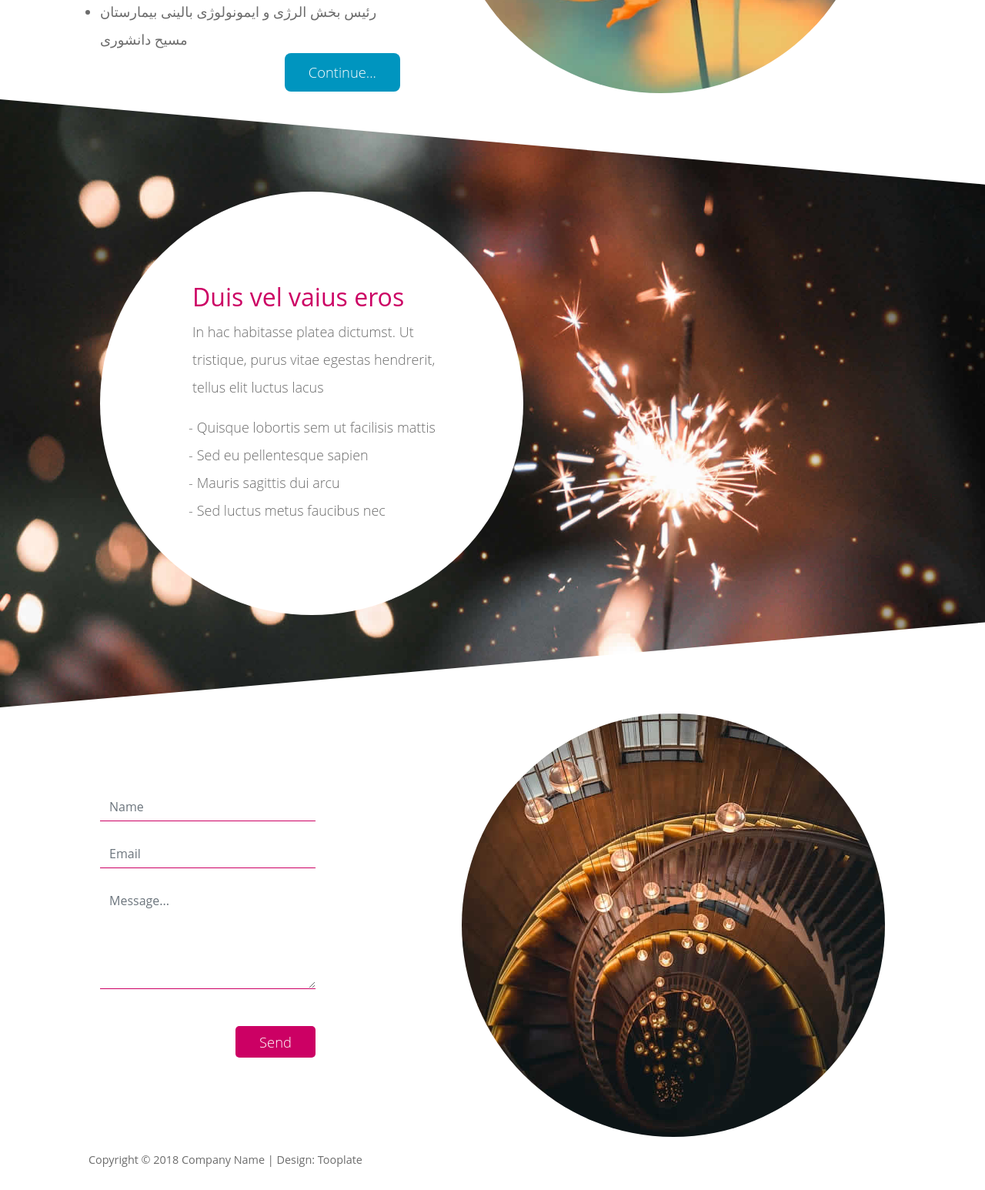
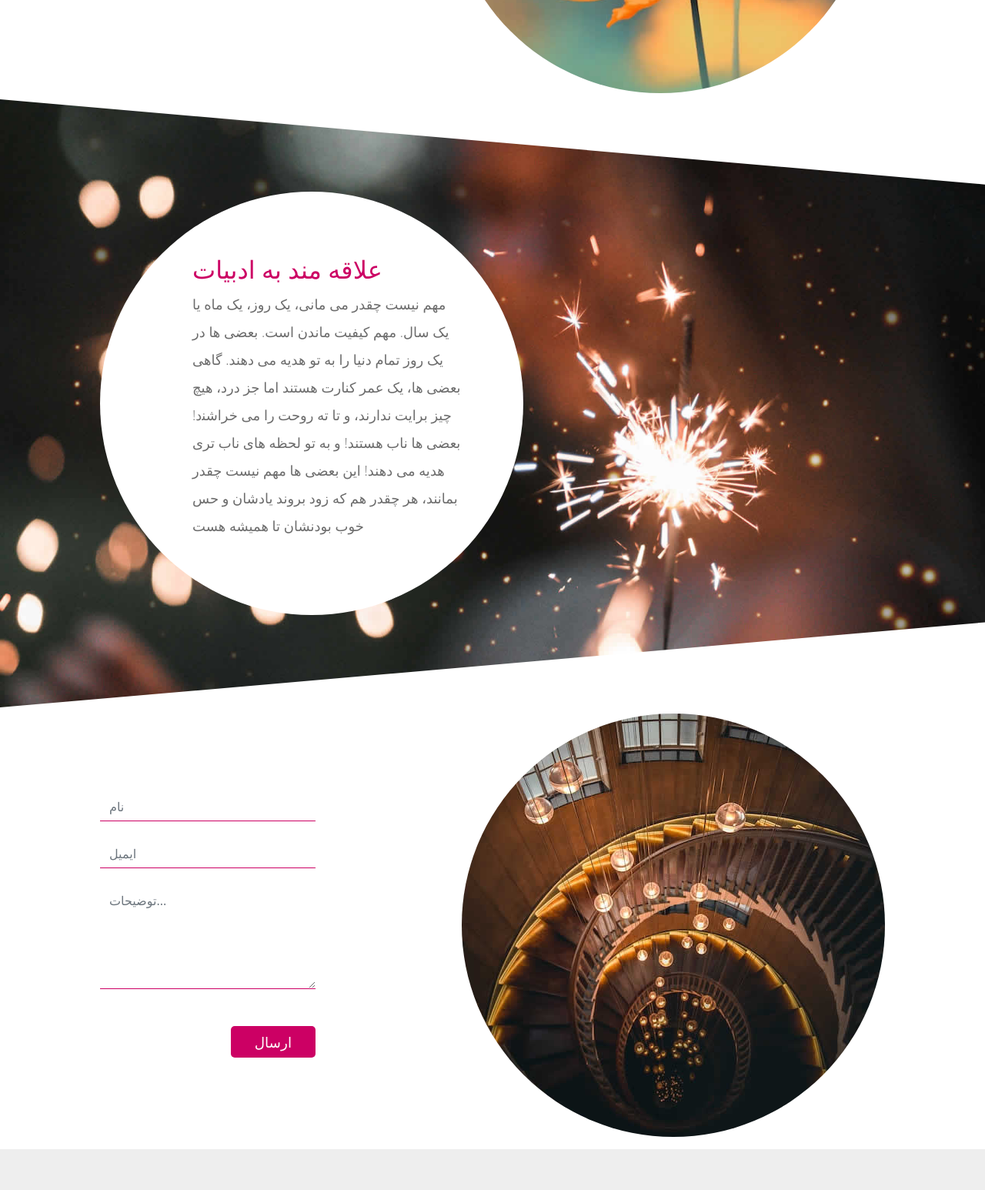
Before and after one commit to MisNazer75/MisNazer75.github.io, a plain HTML site: page index.html in a window 1280 px wide. Shown: the part 1186-2732 px from the top of the page at 77% size. After the commit the page ends 2679 px from the top, so only its background shows below. Drawn offline with Linux system fonts and the light colour scheme.

Commit message:
Update index.html

```diff
--- a/index.html
+++ b/index.html
@@ -43,9 +43,13 @@
                 <div class="row">
                     <div class="col-xl-5 col-lg-6 tm-flex-center-v tm-text-container tm-section-left">
                         <h2 class="tm-color-secondary mb-4">سوابق تحصیلی</h2>
-                        <ul><li>&nbsp; &nbsp;سید میترا ناظر – متولد&nbsp;<span dir="ltr">1375/5/28</span>&nbsp;در شهر مشهد</li><li><span dir="RTL">&nbsp;&nbsp; دیپلم از دبیرستان علوی، رتبه اول با معدل&nbsp;<span dir="ltr">19.31</span>&nbsp;سال 1366</span></li><li><span dir="RTL">&nbsp;&nbsp; ورود به دانشگاه در همان سال با رتبه&nbsp;<span dir="ltr">83</span>&nbsp;در شته پزشکی دانشگاه علوم پزشکی تهران</span></li><li><span dir="RTL">&nbsp;&nbsp; فارغ التحصیل پزشکی عمومی سال 1373</span></li><li><span dir="RTL">&nbsp;&nbsp; ورود به دوره تخصص کودکان دانشگاه علوم پزشکی تهران سال 1379</span></li><li><span dir="RTL">&nbsp;&nbsp; کسب رتبه اول در امتحان ورودی دستیار فوق تخصصی رشته الرژی و ایمونولوژی بالینی سال 1385</span></li><li><span dir="RTL">&nbsp; &nbsp;رئیس بخش الرژی و ایمونولوژی بالینی بیمارستان مسیح دانشوری</span></li></ul>
+                        <ul>
+                            <li>&nbsp; &nbsp;سید میترا ناظر – متولد&nbsp;<span dir="ltr">1375/5/28</span>&nbsp;در شهر مشهد</li>
+                            <li><span dir="RTL">&nbsp;&nbsp; دیپلم از دبیرستان فرهیختکان، با معدل&nbsp;<span dir="ltr">19.31</span>&nbsp;سال ۱۳۹۳</span></li>
+                            <li><span dir="RTL">&nbsp;&nbsp; ورود به دانشگاه در همان سال &nbsp;&nbsp;در رشته مهندسی کام‍‍‍‍بوتر</span></li>
+                        </ul>
                         <p class="text-right mb-0">
-                            <a href="#tm-section-3" class="btn tm-btn-secondary">Continue...</a>
+                            <a href="#tm-section-3" class="btn tm-btn-secondary">ادامه...</a>
                         </p>
                     </div>
                     <div class="col-xl-7 col-lg-6 tm-circle-img-container">
@@ -60,17 +64,11 @@
                     <div class="col-sm-12 tm-section-2-right">
                         <div class="tm-bg-circle-white tm-bg-circle-pad-2 tm-flex-center-v">
                             <header>
-                                <h2 class="tm-color-primary">Duis vel vaius eros</h2>
+                                <h2 class="tm-color-primary">علاقه مند به ادبیات</h2>
                             </header>
-                            <p>In hac habitasse platea dictumst. Ut tristique, purus vitae egestas hendrerit, tellus elit luctus
-                                lacus
+                            <p>ﻣﻬﻢ ﻧﻴﺴﺖ ﭼﻘﺪﺭ ﻣﻰ ﻣﺎﻧﻰ، ﻳﮏ ﺭﻭﺯ، ﻳﮏ ﻣﺎﻩ یا ﻳﮏ ﺳﺎﻝ. ﻣﻬﻢ ﮐﻴﻔﻴﺖ ﻣﺎﻧﺪﻥ ﺍﺳﺖ. ﺑﻌﻀﻰ ﻫﺎ ﺩﺭ ﻳﮏ ﺭﻭﺯ ﺗﻤﺎﻡ ﺩﻧﻴﺎ ﺭﺍ ﺑﻪ ﺗﻮ ﻫﺪﻳﻪ ﻣﻰ ﺩﻫﻨﺪ. ﮔﺎﻫﻰ ﺑﻌﻀﻰ ﻫﺎ، ﻳﮏ ﻋﻤﺮ ﮐﻨﺎﺭﺕ ﻫﺴﺘﻨﺪ ﺍﻣﺎ ﺟﺰ ﺩﺭﺩ، ﻫﻴﭻ ﭼﻴﺰ ﺑﺮﺍﻳﺖ ندارند، ﻭ ﺗﺎ ﺗﻪ ﺭﻭﺣﺖ ﺭﺍ ﻣﻰ ﺧﺮﺍﺷﻨد! ﺑﻌﻀﻰ ﻫﺎ ﻧﺎﺏ ﻫﺴﺘﻨﺪ! ﻭ ﺑﻪ ﺗﻮ ﻟﺤﻈﻪ ﻫﺎﻯ ﻧﺎﺏ ﺗﺮﻯ ﻫﺪﻳﻪ ﻣﻰ ﺩﻫﻨﺪ! ﺍﻳﻦ ﺑﻌﻀﻰ ﻫﺎ ﻣﻬﻢ ﻧﻴﺴﺖ ﭼﻘﺪﺭ ﺑﻤﺎﻧﻨﺪ، ﻫﺮ ﭼﻘﺪﺭ ﻫﻢ ﮐﻪ ﺯﻭﺩ ﺑﺮﻭﻧﺪ ﻳﺎﺩﺷﺎﻥ و ﺣﺲ ﺧﻮﺏ ﺑﻮﺩﻧﺸﺎﻥ ﺗﺎ ﻫﻤﻴﺸﻪ ﻫﺴﺖ
                             </p>
-                            <ul class="dashed">
-                                <li>Quisque lobortis sem ut facilisis mattis</li>
-                                <li>Sed eu pellentesque sapien</li>
-                                <li>Mauris sagittis dui arcu</li>
-                                <li>Sed luctus metus faucibus nec</li>
-                            </ul>
+
                         </div>
                     </div>
                 </div>
@@ -82,16 +80,16 @@
                     <div class="col-xl-4 col-lg-4 tm-flex-center-v tm-section-left">
                         <form action="#" class="tm-contact-form" method="POST">
                             <div class="form-group mb-4">
-                                <input type="text" id="contact_name" name="contact_name" class="form-control" placeholder="Name" required/>
+                                <input type="text" id="contact_name" name="contact_name" class="form-control" placeholder="نام" required/>
                             </div>
                             <div class="form-group mb-4">
-                                <input type="email" id="contact_email" name="contact_email" class="form-control" placeholder="Email" required/>
+                                <input type="email" id="contact_email" name="contact_email" class="form-control" placeholder="ایمیل" required/>
                             </div>
                             <div class="form-group mb-5">
-                                <textarea rows="5" id="contact_message" name="contact_message" class="form-control" placeholder="Message..." required></textarea>
+                                <textarea rows="5" id="contact_message" name="contact_message" class="form-control" placeholder="توضیحات..." required></textarea>
                             </div>
                             <div class="form-group mb-0 text-right">
-                                <button type="submit" class="btn tm-btn-primary tm-send-btn">Send</button>
+                                <button type="submit" class="btn tm-btn-primary tm-send-btn">ارسال</button>
                             </div>
                         </form>
                     </div>
@@ -104,10 +102,7 @@
         <footer class="container">
             <div class="row">
                 <div class="col-xs-12">
-                    <p class="small mb-4 tm-footer-text">Copyright &copy; 2018 Company Name
 
-                    | Design: <a rel="nofollow" href="https://www.tooplate.com" class="tm-footer-link">Tooplate</a>
-                    </p>
                 </div>
             </div>
         </footer>
```
